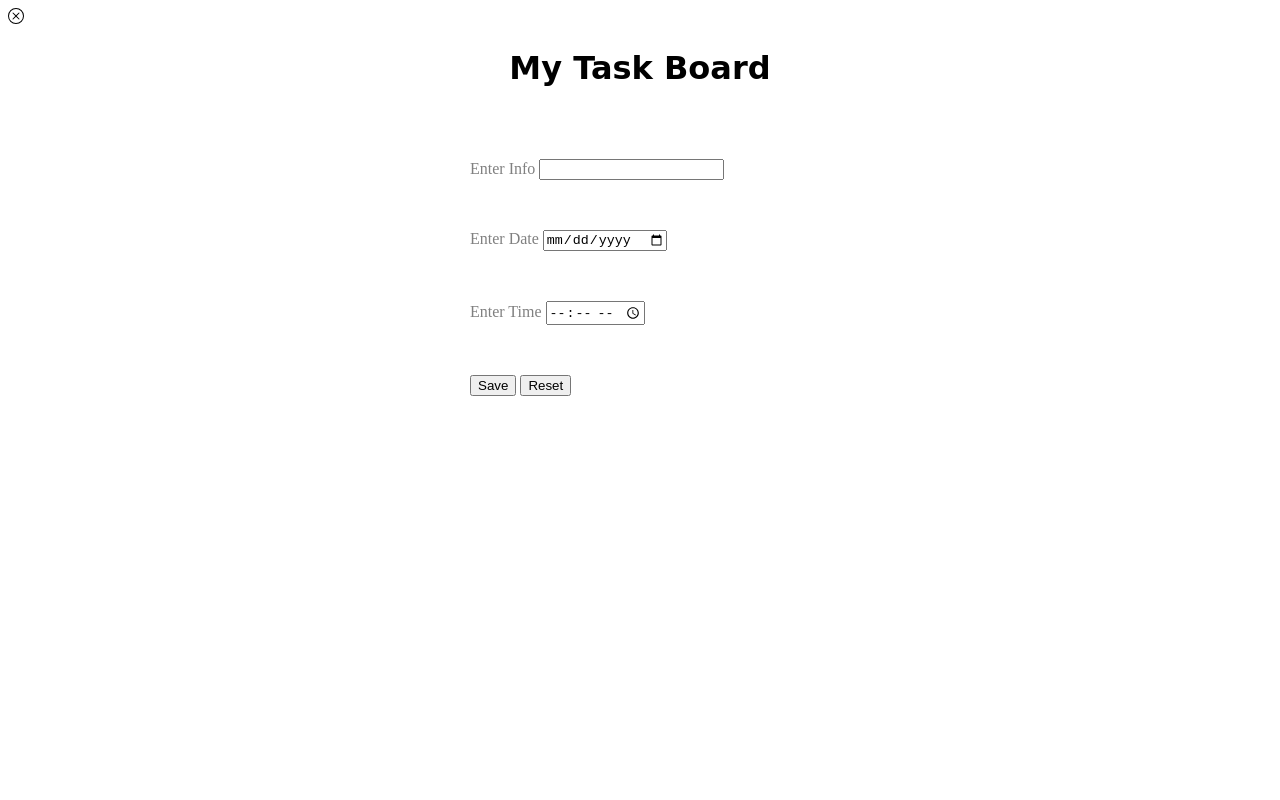
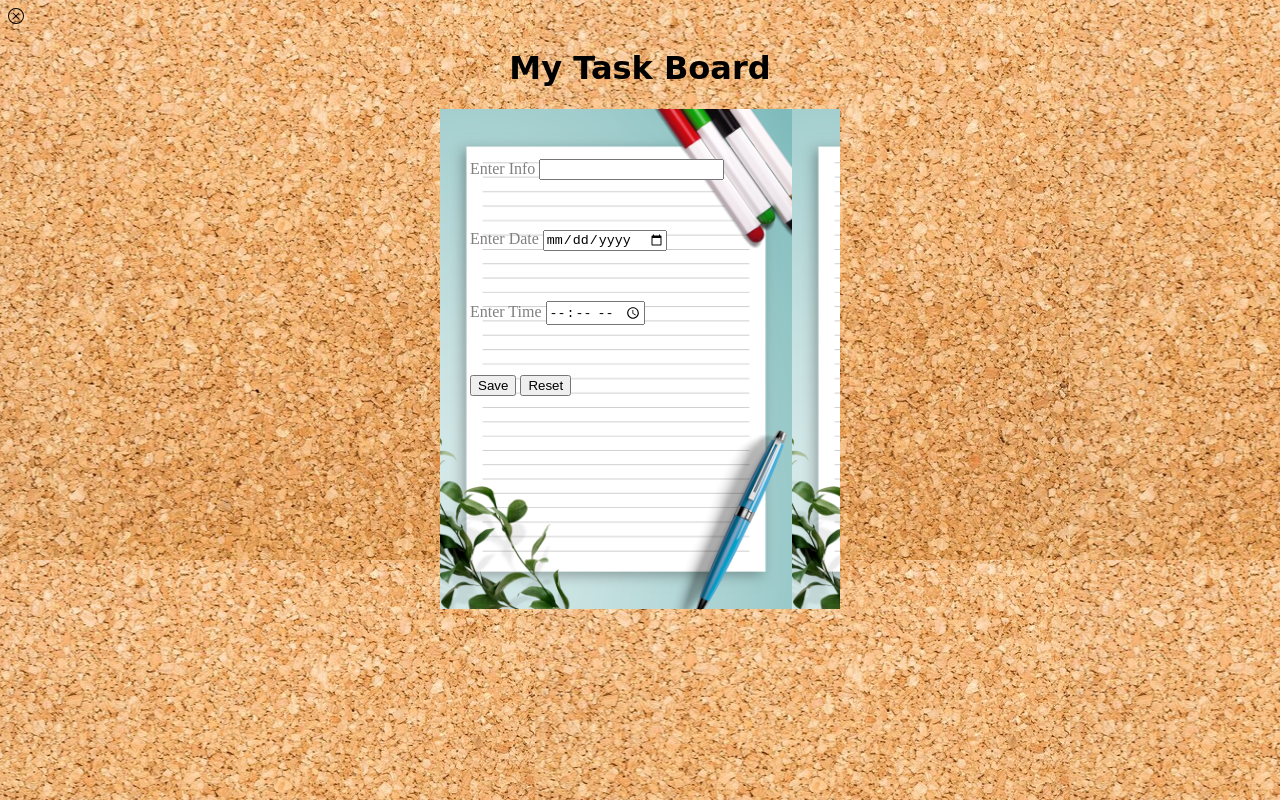
Before and after one commit to Fullstack-Alfanar/malek-s-proj, a plain HTML site: page index.html in a window 1280 px wide. Drawn offline with nearby package versions, Linux system fonts and the light colour scheme.

Commit message:
Update styles.css
trying to fix

```diff
--- a/styles/styles.css
+++ b/styles/styles.css
@@ -5,7 +5,7 @@ h1{
 #paper{
     width: 400px;
     height: 500px;
-    background-image: url(images/paper.png);
+    background-image: url(../images/paper.png);
     background-size: contain;
     display: block;
     margin-left: auto;
@@ -20,7 +20,7 @@ h1{
 #note{
     min-width: 400px;
     height:400px;
-    background-image: url(images/notee.png);
+    background-image: url(../images/notee.png);
     background-repeat: no-repeat;
     background-size: contain;
 
@@ -51,5 +51,5 @@ h1{
     overflow-y:auto;
 }
 body{
-    background-image: url(images/board.png);
+    background-image: url(../images/board.png);
 }
```
